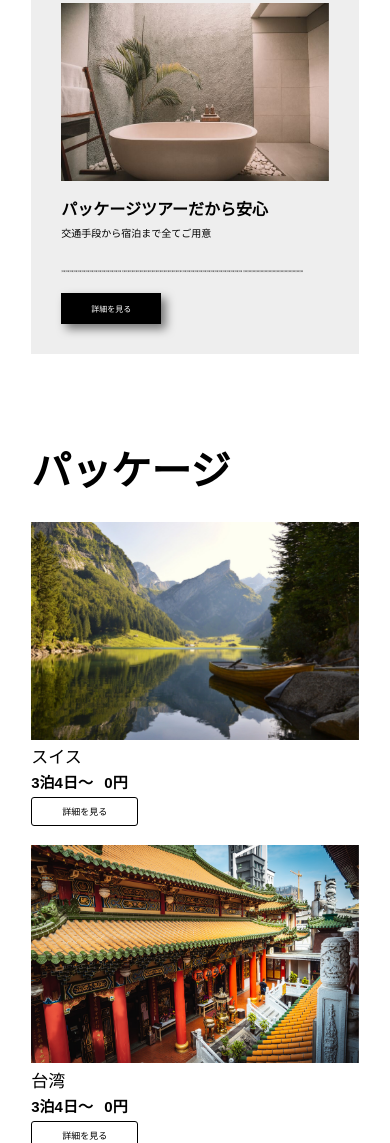
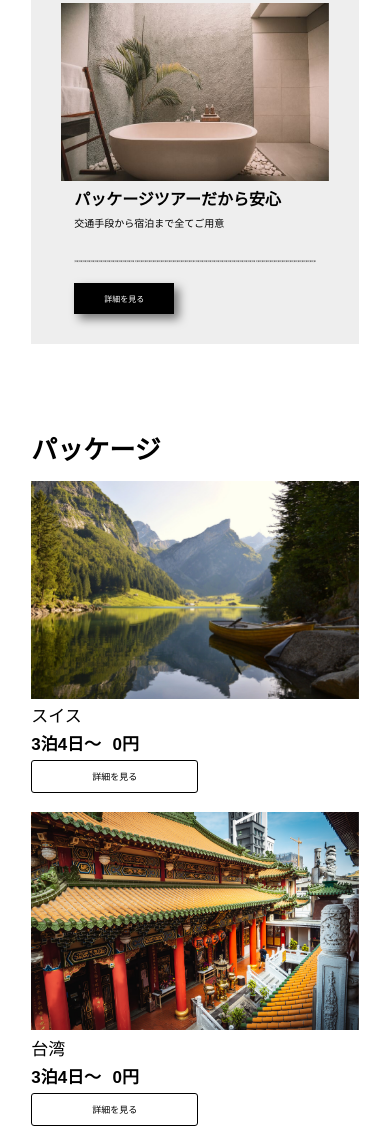
Before and after one commit to mm-ami/Travel, a plain HTML site: page index.html in a window 390 px wide. Shown: the part 857-2000 px from the top of the page. Drawn offline with Linux system fonts and the light colour scheme.

Commit message:
600px.css

```diff
--- a/style/breakpoints/600px.css
+++ b/style/breakpoints/600px.css
@@ -1,53 +1,58 @@
 @media screen and (max-width: 600px) {
+  header .logo {
+    color: red;
+    font-size: 23px;
+  }
+
   .booknow {
     font-size: 13px;
   }
 
-  header {
-    padding: 12px 0 0 0;
+  .main-title {
+    top: 75%;
+    font-size: 29px;
   }
 
   .overview {
-    display: flex;
-    align-items: center;
-    padding: 30px;
     justify-content: center;
-    background: #eee;
     flex-direction: column;
   }
 
   .hotel-image {
     width: 100%;
-    margin: 0;
   }
 
-  .title-dlex {
+  .overview-text {
     width: 100%;
     padding-top: 10px;
   }
 
   .grid {
-    display: grid;
-    grid-template-columns: repeat(auto-fit, minmax(15rem,1fr));
     gap: 1%;
   }
 
   .packege-container {
-    margin-bottom: 35%;
+    margin-bottom: 200px;
+  }
+
+  .packege-container h1,
+  .service-container h1,
+  .contact-container h1 {
+    font-size: 26px;
+    margin-bottom: 15px;
+  }
+
+  .packege-menu p,
+  .packege-menu span {
+    font-size: 17px;
   }
 
   .packege-menu button {
-    display: block;
-    border: 1px solid black;
-    background-color: white;
-    color: black;
-    padding: 7px 30px;
+    padding: 9px 60px;
     margin-top: 5px;
-    cursor: pointer;
-    border-radius: 3px;
-    font-size: 9px;
-    position: relative;
-    overflow: hidden;
-    z-index: 1;
+  }
+
+  footer h3 {
+    font-size: 23px;
   }
 }
```
